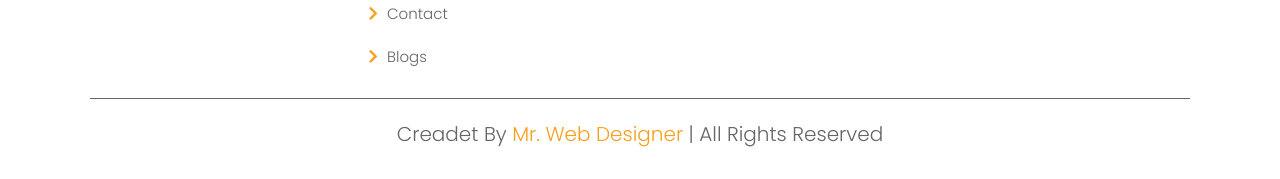
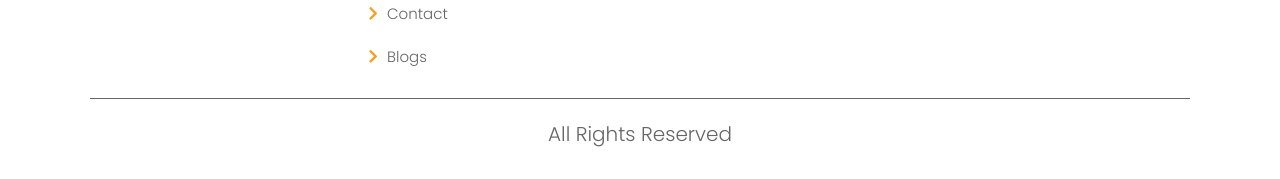
Before and after one commit to Shivendra437/javascriptproject, a plain HTML site: page index.html in a window 1280 px wide. Shown: the part 4712-4891 px from the top of the page. Drawn offline with nearby package versions, Linux system fonts and the light colour scheme.

Commit message:
Update index.html

```diff
--- a/index.html
+++ b/index.html
@@ -527,7 +527,7 @@
 
     </div>
 
-    <div class="credit"> creadet by <span>mr. web designer</span> | all rights reserved </div>
+    <div class="credit"> all rights reserved </div>
 
 </section>
 
```
